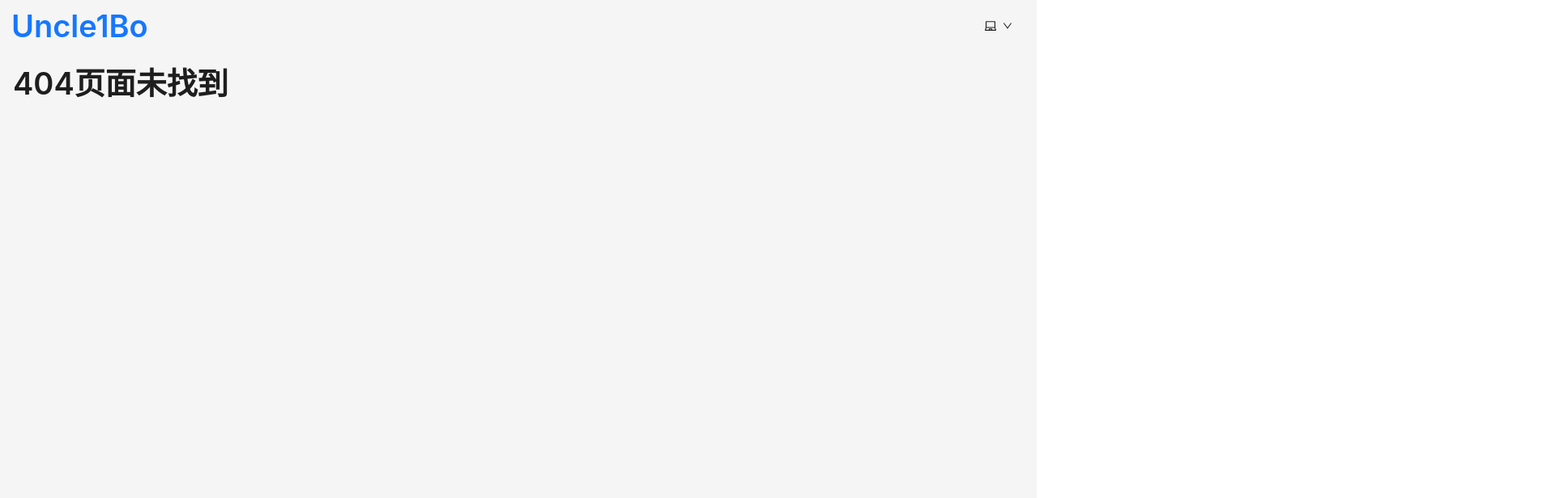
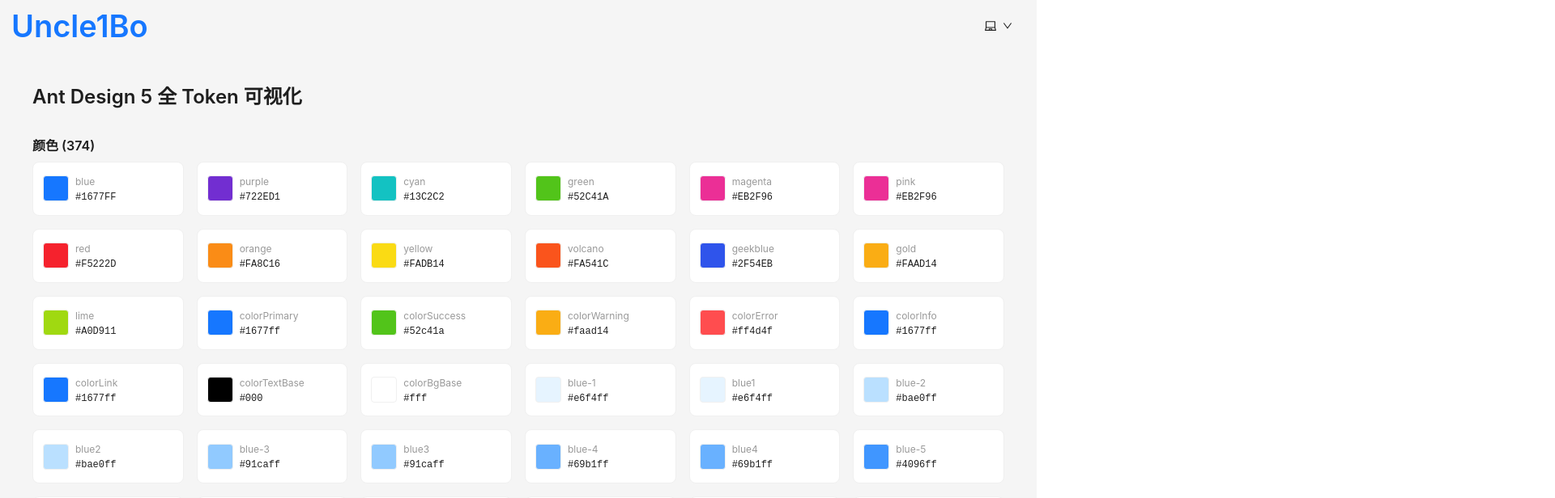
Before and after one commit to uncle1bo/uncle1bo-sitev2, a React (Vite) app: page /about/site/AllTokenShowcase in a window 1280 px wide. Shown: the top 616 px of the page at 81% size, 1920 px wide, since content can reach past the window. Built offline with nearby package versions, Linux system fonts and the light colour scheme.

Commit message:
feat: antd tokens 预览页面

```diff
--- /dev/null
+++ b/src/react-app/pages/about/site/AllTokenShowcase/index.tsx
@@ -0,0 +1,135 @@
+import { useMemo } from 'react';
+import { Card, Row, Col, Typography, theme } from 'antd';
+const { Title, Text } = Typography;
+
+type Entry = [string, string | number];
+
+export default function AllTokenShowcase() {
+    // 直接继承外层 ConfigProvider 的 token，不自己设主色
+    const token = theme.useToken().token;
+
+    const { colors, sizes, shadows, raw } = useMemo(() => {
+        const c: Entry[] = [];
+        const s: Entry[] = [];
+        const h: Entry[] = [];
+        const r: Entry[] = [];
+
+        Object.entries(token).forEach(([k, v]) => {
+            if (typeof v === 'string') {
+                if (/^(#|rgb|hsl)/.test(v)) c.push([k, v]);
+                else if (v.includes('box-shadow')) h.push([k, v]); // ✅ 保证 string
+                else r.push([k, v]);
+            } else if (typeof v === 'number') {
+                s.push([k, v]);
+            } else {
+                r.push([k, String(v)]);
+            }
+        });
+
+        return { colors: c, sizes: s, shadows: h, raw: r };
+    }, [token]);
+
+    /* ---------- 渲染函数 ---------- */
+    const renderColor = (list: Entry[]) =>
+        list.map(([k, v]) => (
+            <Col key={k} xs={12} sm={8} md={6} lg={4}>
+                <Card size="small">
+                    <div style={{ display: 'flex', alignItems: 'center' }}>
+                        <span
+                            style={{
+                                background: v,
+                                width: 32,
+                                height: 32,
+                                borderRadius: 4,
+                                marginRight: 8,
+                                border: '1px solid #f0f0f0',
+                            }}
+                        />
+                        <div>
+                            <Text style={{ fontSize: 12, color: '#999' }}>{k}</Text>
+                            <div style={{ fontFamily: 'monospace', fontSize: 12 }}>{v}</div>
+                        </div>
+                    </div>
+                </Card>
+            </Col>
+        ));
+
+    const renderSize = (list: Entry[]) =>
+        list.map(([k, v]) => (
+            <Col key={k} xs={12} sm={8} md={6} lg={4}>
+                <Card size="small">
+                    <Text style={{ fontSize: 12, color: '#999' }}>{k}</Text>
+                    <div
+                        style={{
+                            height: 8,
+                            background: '#bae7ff',
+                            width: Number(v),
+                            marginTop: 8,
+                            borderRadius: 2,
+                        }}
+                    />
+                    <div style={{ fontFamily: 'monospace', fontSize: 12 }}>{v}px</div>
+                </Card>
+            </Col>
+        ));
+
+    const renderShadow = (list: Entry[]) =>
+        list.map(([k, v]) => (
+            <Col key={k} xs={12} sm={8} md={6} lg={4}>
+                <Card size="small" style={{ boxShadow: v }}>  {/* ✅ v 一定是 string */}
+                    <Text style={{ fontSize: 12, color: '#999' }}>{k}</Text>
+                    <div style={{ fontFamily: 'monospace', fontSize: 12, marginTop: 8 }}>
+                        {v}
+                    </div>
+                </Card>
+            </Col>
+        ));
+
+    const renderRaw = (list: Entry[]) =>
+        list.map(([k, v]) => (
+            <Col key={k} xs={12} sm={8} md={6} lg={4}>
+                <Card size="small">
+                    <Text style={{ fontSize: 12, color: '#999' }}>{k}</Text>
+                    <pre
+                        style={{
+                            fontSize: 12,
+                            margin: 0,
+                            marginTop: 4,
+                            padding: 4,
+                            background: '#fafafa',
+                            borderRadius: 2,
+                        }}
+                    >
+                        {v}
+                    </pre>
+                </Card>
+            </Col>
+        ));
+
+    /* ---------- 页面结构 ---------- */
+    return (
+        <div style={{ padding: 24 }}>
+            <Title level={3}>Ant Design 5 全 Token 可视化</Title>
+
+            <Title level={5} style={{ marginTop: 32 }}>
+                颜色 ({colors.length})
+            </Title>
+            <Row gutter={[16, 16]}>{renderColor(colors)}</Row>
+
+            <Title level={5} style={{ marginTop: 32 }}>
+                尺寸/间距 ({sizes.length})
+            </Title>
+            <Row gutter={[16, 16]}>{renderSize(sizes)}</Row>
+
+            <Title level={5} style={{ marginTop: 32 }}>
+                阴影 ({shadows.length})
+            </Title>
+            <Row gutter={[16, 16]}>{renderShadow(shadows)}</Row>
+
+            <Title level={5} style={{ marginTop: 32 }}>
+                其余字符串 ({raw.length})
+            </Title>
+            <Row gutter={[16, 16]}>{renderRaw(raw)}</Row>
+        </div>
+    );
+}
```
